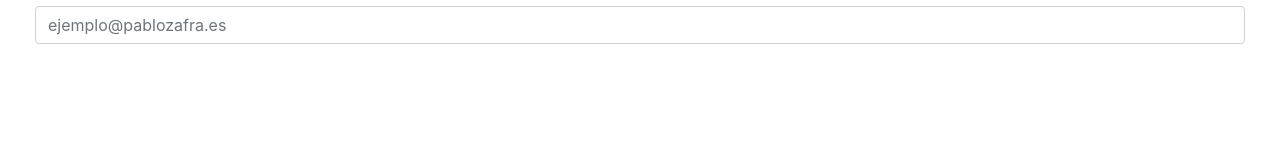
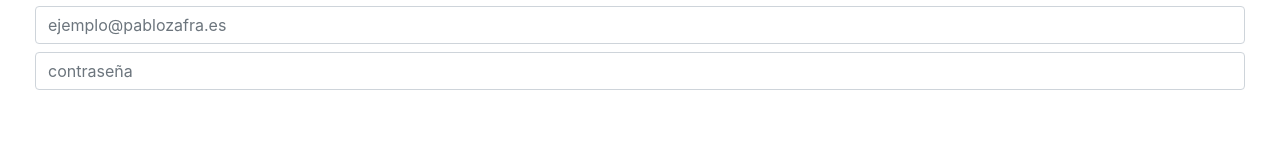
Before and after one commit to pablozafra90/HooksApp, a React (Vite) app: page / in a window 1280 px wide. Shown: the part 156-298 px from the top of the page. Built offline with nearby package versions, Linux system fonts and the light colour scheme.

Commit message:
124 completada

```diff
--- /dev/null
+++ b/src/02-useEffect/FormWithCustomHook.jsx
@@ -0,0 +1,67 @@
+import { useEffect, useState } from 'react';
+import { Message } from './Message';
+import { useForm } from '../hooks/useForm';
+
+export const FormWithCustomHook = () => {
+
+    // const [formState, setFormState] = useState({
+    //     username: '',
+    //     email: '',
+    //     password: '',
+    // })
+
+    // const { username, email, password } = formState;
+
+    // const onInputChange = ( { target } ) => {
+    //     const { name, value } = target;
+    //     setFormState({
+    //         ...formState,
+    //         [ name ]: value,
+    //     })
+    //     // console.log( name )
+    // }
+
+    const { formState, onInputChange } = useForm({
+        username: '',
+        email: '',
+        password: '',
+    });
+
+    const { username, email, password } = formState;
+
+    return (
+        <>
+            <h1>Formulario simple</h1>
+            <hr />
+
+            <input
+                type="text"
+                className="form-control"
+                placeholder="Username"
+                name="username"
+                value={ username }
+                onChange={ onInputChange }
+            />
+
+            <input
+                type="email"
+                className="form-control mt-2"
+                placeholder="ejemplo@pablozafra.es"
+                name="email"
+                value={ email }
+                onChange={ onInputChange }
+            />
+
+            <input
+                type="password"
+                className="form-control mt-2"
+                placeholder="contraseña"
+                name="password"
+                value={ password }
+                onChange={ onInputChange }
+            />
+
+            { (username === "a") && <Message/>}
+        </>
+  )
+}
--- /dev/null
+++ b/src/Hooks/useForm.js
@@ -0,0 +1,20 @@
+import { useState } from "react";
+
+export const useForm = ( initialForm = {}) => {
+
+    const [formState, setFormState] = useState( initialForm );
+
+    const onInputChange = ( { target } ) => {
+        const { name, value } = target;
+        setFormState({
+            ...formState,
+            [ name ]: value,
+        })
+        // console.log( name )
+    }
+
+    return {
+        formState,
+        onInputChange,
+    };
+}
--- a/src/main.jsx
+++ b/src/main.jsx
@@ -1,13 +1,10 @@
 import React from 'react';
 import ReactDOM from 'react-dom/client';
 import './style.css';
-import { SimpleForm } from './02-useEffect/SimpleForm';
-//import { HooksApp } from './HooksApp';
-// import { CounterApp } from './01-useState/CounterApp';
-// import { CounterWithCustomHook } from './01-useState/CounterWithCustomHook';
+import { FormWithCustomHook } from './02-useEffect/FormWithCustomHook';
 
 ReactDOM.createRoot(document.getElementById('root')).render(
   //<React.StrictMode>
-    <SimpleForm />
+    <FormWithCustomHook />
   //</React.StrictMode>,
 )
```
